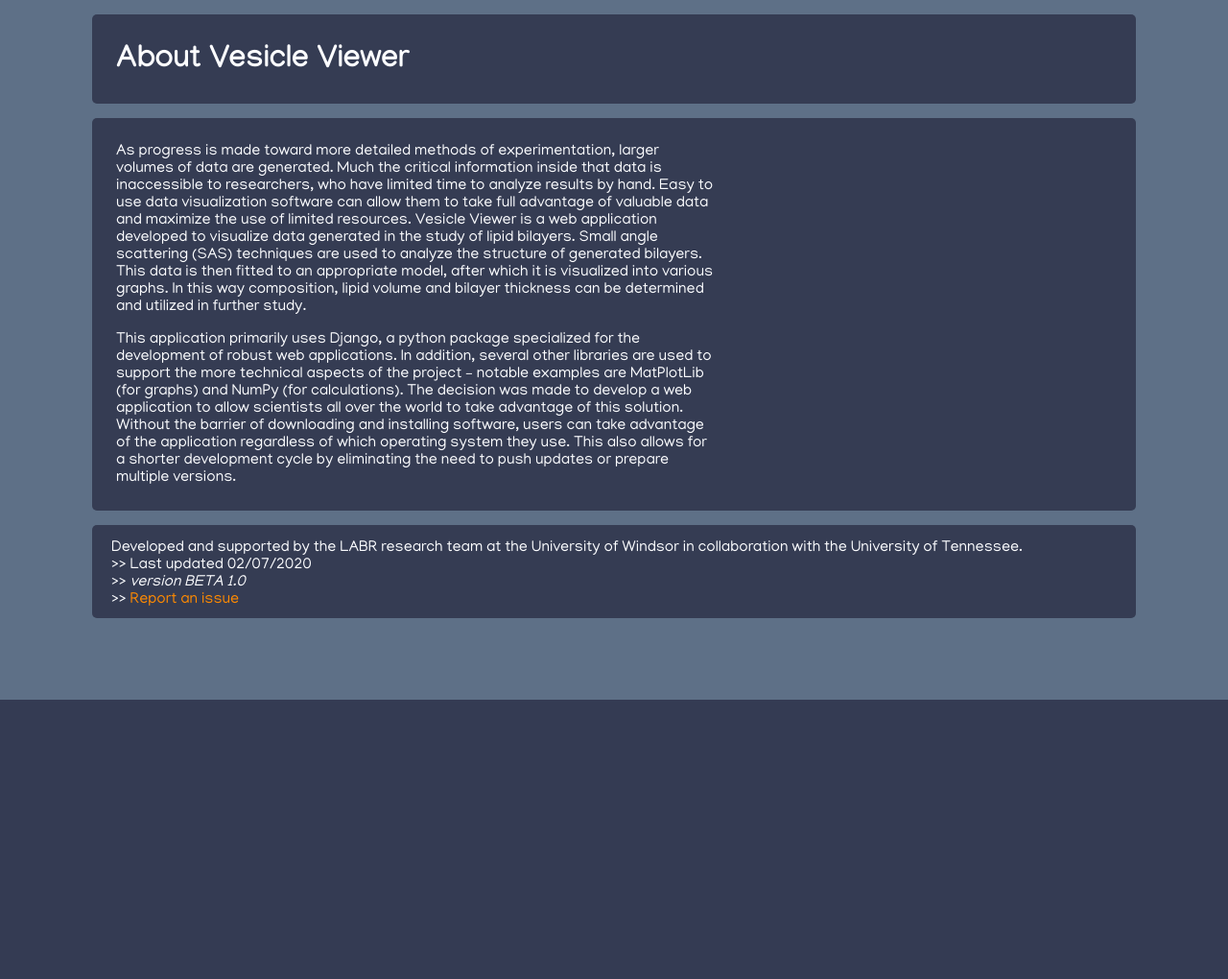
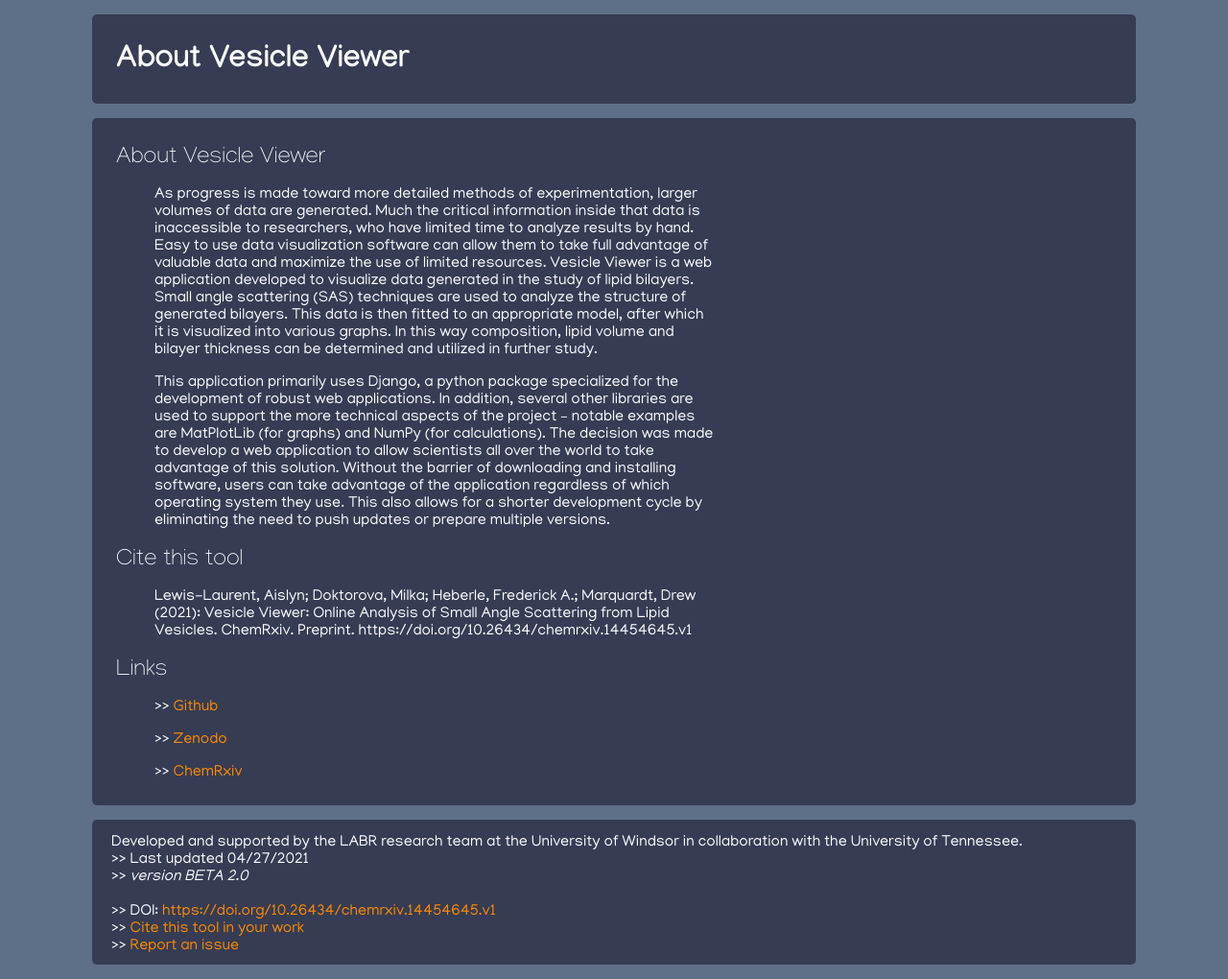
Before and after one commit to AislynLaurent/vesicle-viewer, a Django app: template mysite/viewer/templates/viewer/about.html in a window 1280 px wide. Shown: the part 71-1091 px from the top of the page at 96% size. Before the commit the page ends 800 px from the top, so only its background shows below. Run offline with Django 3.2, Linux system fonts and the light colour scheme; the template is opened without the code that fills it, so the values that code supplies are empty.

Commit message:
Links, citations, DOI

```diff
--- a/mysite/templates/base.html
+++ b/mysite/templates/base.html
@@ -65,8 +65,11 @@
     <footer>
         <p>Developed and supported by the LABR research team at the University of Windsor in collaboration with the
             University of Tennessee.</p>
-        <p>>> Last updated 02/07/2020</p>
-        <p>>> <em>version BETA 1.0</em></p>
+        <p>>> Last updated 04/27/2021</p>
+        <p>>> <em>version BETA 2.0</em></p>
+        <br />
+        <p>>> DOI: <a href="https://doi.org/10.26434/chemrxiv.14454645.v1">https://doi.org/10.26434/chemrxiv.14454645.v1</a> </p>
+        <p>>> <a href="{% url 'viewer:about' %}">Cite this tool in your work</a></p>
         <p>>> <a href="https://github.com/AislynLaurent/vesicle-viewer/issues">Report an issue</a></p>
         {% if user.is_authenticated %}
             <p>>> <a href="{% url 'viewer:enable_tutorials' %}">Permanently enable or disable tutorials</a></p>
--- a/mysite/viewer/templates/viewer/about.html
+++ b/mysite/viewer/templates/viewer/about.html
@@ -11,9 +11,26 @@
 
     <div id="text-container">
 
-      <p>As progress is made toward more detailed methods of experimentation, larger volumes of data are generated. Much the critical information inside that data is inaccessible to researchers, who have limited time to analyze results by hand. Easy to use data visualization software can allow them to take full advantage of valuable data and maximize the use of limited resources. Vesicle Viewer is a web application developed to visualize data generated in the study of lipid bilayers. Small angle scattering (SAS) techniques are used to analyze the structure of generated bilayers. This data is then fitted to an appropriate model, after which it is visualized into various graphs. In this way composition, lipid volume and bilayer thickness can be determined and utilized in further study.</p>
+      <h2>About Vesicle Viewer</h2>
 
-      <p>This application primarily uses Django, a python package specialized for the development of robust web applications. In addition, several other libraries are used to support the more technical aspects of the project – notable examples are MatPlotLib (for graphs) and NumPy (for calculations). The decision was made to develop a web application to allow scientists all over the world to take advantage of this solution. Without the barrier of downloading and installing software, users can take advantage of the application regardless of which operating system they use. This also allows for a shorter development cycle by eliminating the need to push updates or prepare multiple versions.</p>
+      <div class="indent">
+        <p>As progress is made toward more detailed methods of experimentation, larger volumes of data are generated. Much the critical information inside that data is inaccessible to researchers, who have limited time to analyze results by hand. Easy to use data visualization software can allow them to take full advantage of valuable data and maximize the use of limited resources. Vesicle Viewer is a web application developed to visualize data generated in the study of lipid bilayers. Small angle scattering (SAS) techniques are used to analyze the structure of generated bilayers. This data is then fitted to an appropriate model, after which it is visualized into various graphs. In this way composition, lipid volume and bilayer thickness can be determined and utilized in further study.</p>
+        <p>This application primarily uses Django, a python package specialized for the development of robust web applications. In addition, several other libraries are used to support the more technical aspects of the project – notable examples are MatPlotLib (for graphs) and NumPy (for calculations). The decision was made to develop a web application to allow scientists all over the world to take advantage of this solution. Without the barrier of downloading and installing software, users can take advantage of the application regardless of which operating system they use. This also allows for a shorter development cycle by eliminating the need to push updates or prepare multiple versions.</p>
+      </div>
+
+      <h2>Cite this tool</h2>
+
+      <div class="indent">
+        <p>Lewis-Laurent, Aislyn; Doktorova, Milka; Heberle, Frederick A.; Marquardt, Drew (2021): Vesicle Viewer: Online Analysis of Small Angle Scattering from Lipid Vesicles. ChemRxiv. Preprint. https://doi.org/10.26434/chemrxiv.14454645.v1 </p>
+      </div>
+
+      <h2>Links</h2>
+
+      <div class="indent">
+        <p>>> <a href="https://github.com/AislynLaurent/vesicle-viewer">Github</a> </p>
+        <p>>> <a href="https://zenodo.org/badge/latestdoi/233126559">Zenodo</a> </p>
+        <p>>> <a href="https://chemrxiv.org/articles/preprint/Vesicle_Viewer_Online_Analysis_of_Small_Angle_Scattering_from_Lipid_Vesicles/14454645/1">ChemRxiv</a></p>
+      </div>
 
     </div>
 
--- a/mysite/viewer/templates/viewer/index.html
+++ b/mysite/viewer/templates/viewer/index.html
@@ -43,9 +43,9 @@
     </div>
     <div class="content-box">
         <h2>Find out more</h2>
-        <p><a href="">Learn more about the Vesicle Viewer project and how to cite it in your work.</a></p>
-        <p><a href="">Find tutorials and more information on how the tool works.</a></p>
-        <p><a href="">We're commited to keeping your data secure and private - read our privacy policy here.</a></p>
+        <p><a href="{% url 'viewer:about' %}">Learn more about the Vesicle Viewer project and how to cite it in your work.</a></p>
+        <p><a href="{% url 'viewer:help' %}">Find tutorials and more information on how the tool works.</a></p>
+        <p><a href="{% url 'viewer:privacy' %}">We're commited to keeping your data secure and private - read our privacy policy here.</a></p>
     </div>
 
 {% endblock content %}
```
